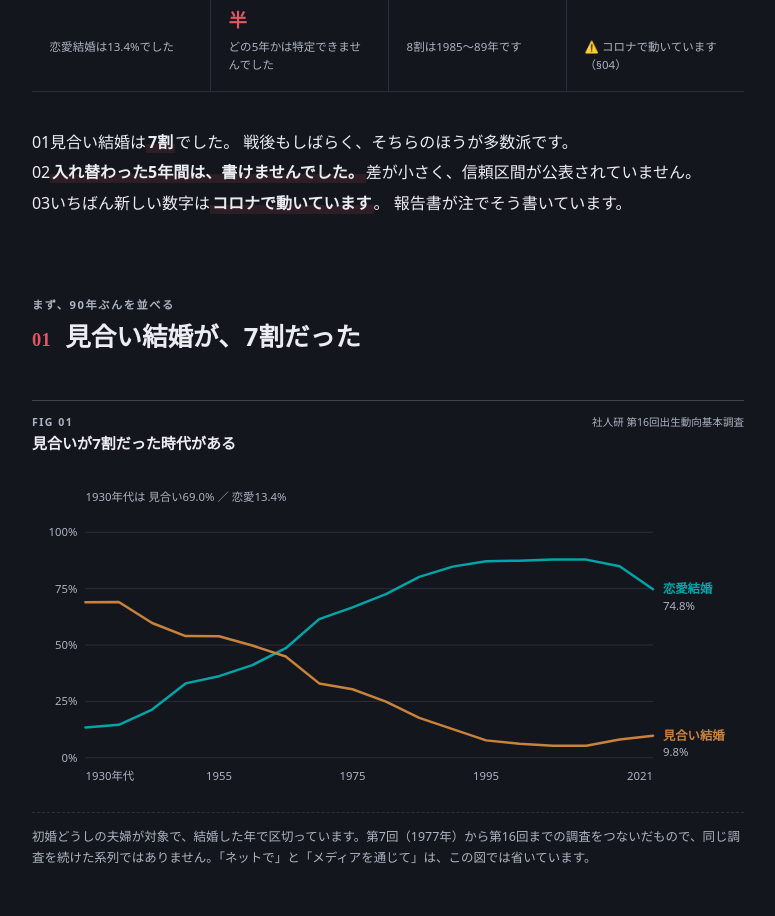
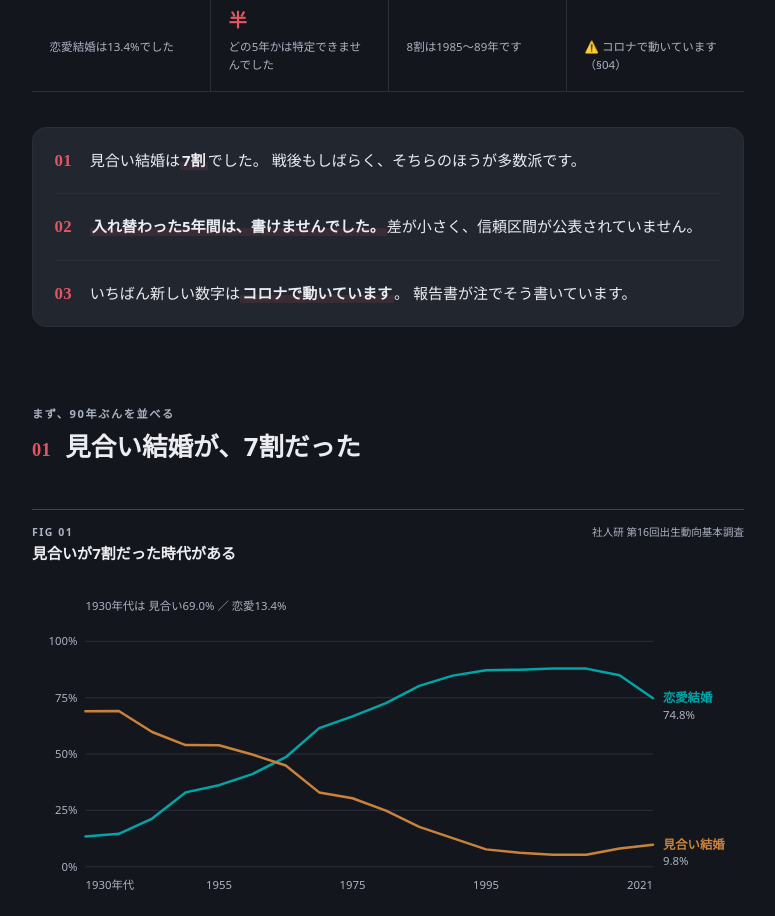
Before and after one commit to satoshi0207/santaworks-homepage, a Next.js app: page /journal/omiai in a window 1280 px wide. Shown: the part 1000-1916 px from the top of the page, without its empty margins (252-1027 px from the left). Built offline with nearby package versions, Linux system fonts and the light colour scheme; no server answers.

Commit message:
要点の囲み（.points）にCSSを足す — 猫記事から使っていて未定義だった

```diff
--- a/app/(site)/journal/dash.css
+++ b/app/(site)/journal/dash.css
@@ -109,6 +109,42 @@
   color: var(--muted);
 }
 .journal.dash .tile.on .v { color: var(--accent); }
+
+/* ── 要点の囲み ───────────────────────────────────
+   KPIタイルの直後に置く「3行で言うと」。
+
+   🔴 **これが無いと、ただの3行の地の文になる**（2026-08-06 に発見）。
+      `.points` は猫記事から使っていたのに CSS が1行も無く、
+      番号が本文に食い込んで「01見合い結婚は7割でした。」と出ていた。
+      **公開済みの猫記事も同じ状態だったので、ここを足すと両方が直る。**
+
+   ⚠️ タイルが**数字**を並べるのに対して、こちらは**文**を並べる。
+      同じ見た目にすると2つが地続きの1つの表に見えるので、
+      タイルはヘアラインだけ・こちらは面（surface-2）で分ける。 */
+.journal.dash .points {
+  margin: 2.2rem 0;
+  padding: 0 1.35rem;
+  background: var(--surface-2);
+  border: 1px solid var(--line);
+  border-radius: 14px;
+}
+/* 番号は `.n` で自前に持っているので、ol 側の番号を出すと二重になる */
+.journal.dash .points ol { list-style: none; margin: 0; padding: 0; }
+.journal.dash .points li {
+  display: grid;
+  grid-template-columns: 2.2rem 1fr;
+  align-items: baseline;
+  padding: 1.05rem 0;
+}
+.journal.dash .points li + li { border-top: 1px solid var(--line); }
+.journal.dash .points .n {
+  font-family: var(--font-serif);
+  font-size: 1.05rem;
+  font-weight: 700;
+  color: var(--accent);
+  letter-spacing: 0.02em;
+}
+.journal.dash .points .tx { font-size: 0.94rem; line-height: 1.95; }
 
 /* ── ヒーロー数値 ─────────────────────────────────
    記事が1つの数字で言い切れるときだけ使う。乱発すると効かない。
```
